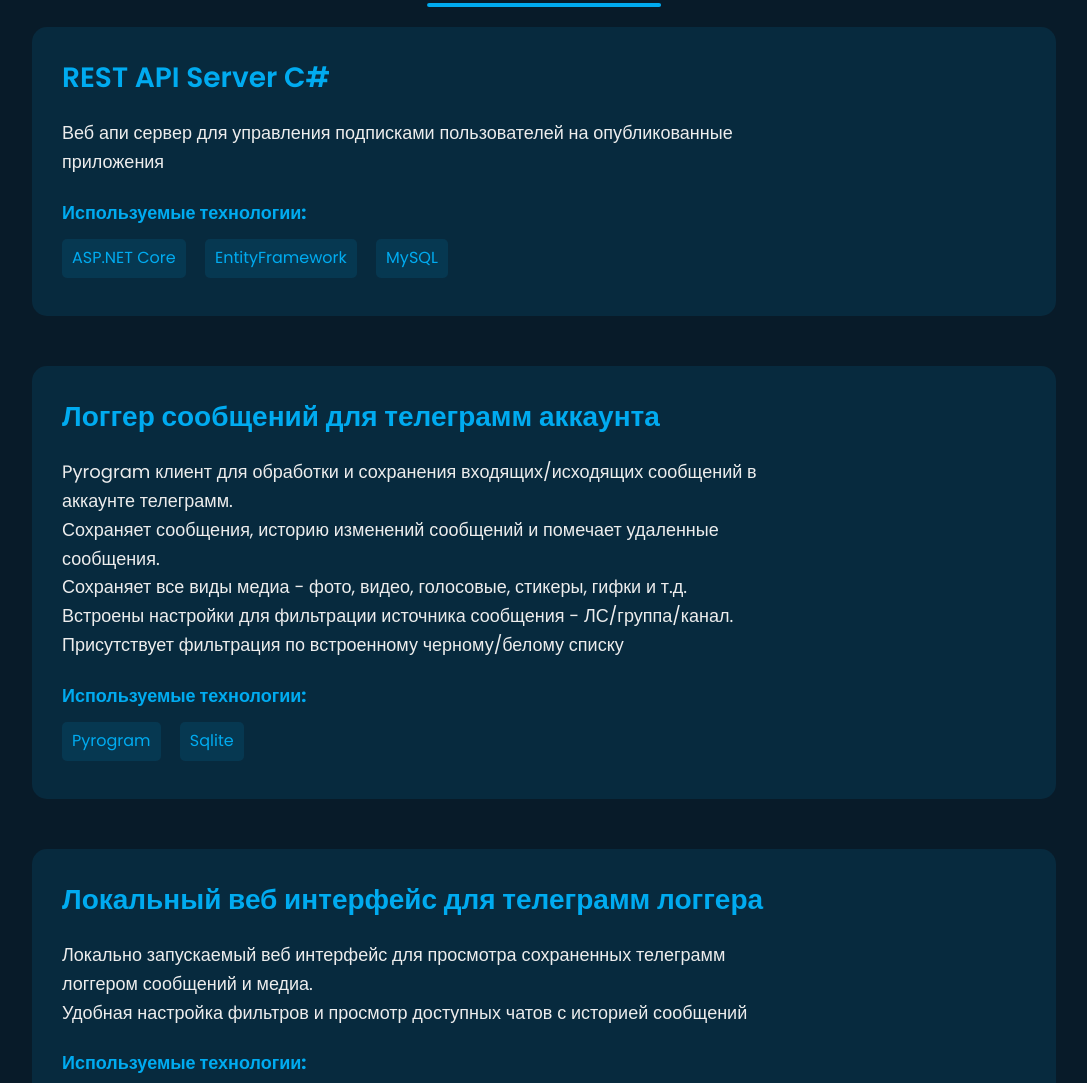
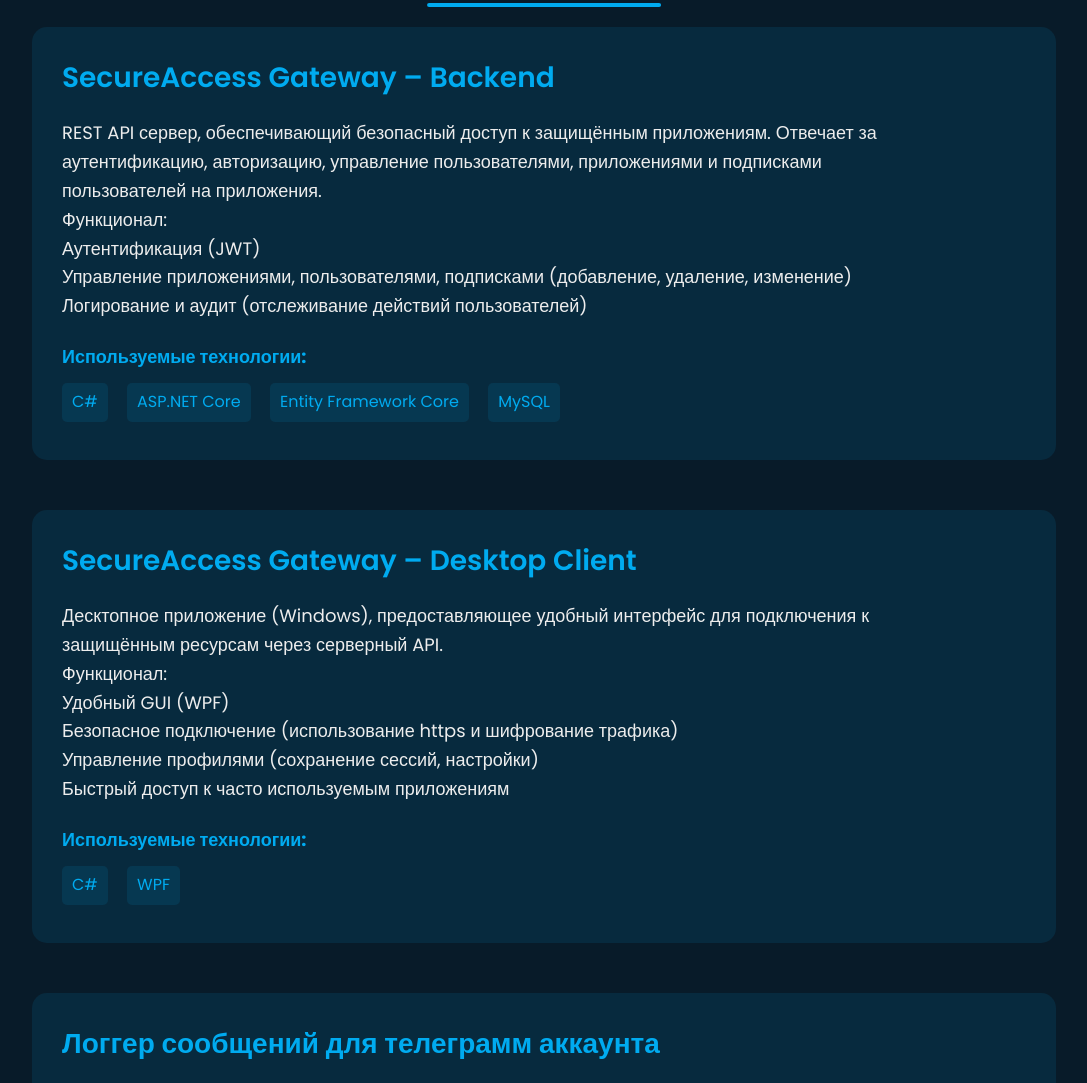
Before and after one commit to EnderEzhik/EnderEzhik.github.io, a plain HTML site: page index.html in a window 1280 px wide. Shown: the part 1300-2383 px from the top of the page, without its empty margins (96-1183 px from the left). Drawn offline with nearby package versions, Linux system fonts and the light colour scheme.

Commit message:
Измененно описание проектов

```diff
--- a/index.html
+++ b/index.html
@@ -104,15 +104,36 @@
             <section class="projects" id="projects">
                 <h2>Мои проекты</h2>
                 <div class="project">
-                    <div class="project-header"><span>REST API Server C#</span></div>
+                    <div class="project-header"><span>SecureAccess Gateway – Backend</span></div>
                     <div class="project-content">
-                        <span>Веб апи сервер для управления подписками пользователей на опубликованные приложения</span>
+                        <span>REST API сервер, обеспечивающий безопасный доступ к защищённым приложениям. Отвечает за аутентификацию, авторизацию, управление пользователями, приложениями и подписками пользователей на приложения. <br>
+                        Функционал: <br>
+                        Аутентификация (JWT) <br>
+                        Управление приложениями, пользователями, подписками (добавление, удаление, изменение) <br>
+                        Логирование и аудит (отслеживание действий пользователей)</span>
                     </div>
                     <div class="project-technical-stack">
                         <b>Используемые технологии:</b>
+                        <span>C#</span>
                         <span>ASP.NET Core</span>
-                        <span>EntityFramework</span>
+                        <span>Entity Framework Core</span>
                         <span>MySQL</span>
+                    </div>
+                </div>
+                <div class="project">
+                    <div class="project-header"><span>SecureAccess Gateway – Desktop Client</span></div>
+                    <div class="project-content">
+                        <span>Десктопное приложение (Windows), предоставляющее удобный интерфейс для подключения к защищённым ресурсам через серверный API. <br>
+                        Функционал: <br>
+                        Удобный GUI (WPF) <br>
+                        Безопасное подключение (использование https и шифрование трафика) <br>
+                        Управление профилями (сохранение сессий, настройки) <br>
+                        Быстрый доступ к часто используемым приложениям</span>
+                    </div>
+                    <div class="project-technical-stack">
+                        <b>Используемые технологии:</b>
+                        <span>C#</span>
+                        <span>WPF</span>
                     </div>
                 </div>
                 <div class="project">
@@ -131,6 +152,7 @@
                     </div>
                     <div class="project-technical-stack">
                         <b>Используемые технологии:</b>
+                        <span>Python</span>
                         <span>Pyrogram</span>
                         <span>Sqlite</span>
                     </div>
@@ -148,6 +170,7 @@
                     </div>
                     <div class="project-technical-stack">
                         <b>Используемые технологии:</b>
+                        <span>Python</span>
                         <span>Flask</span>
                         <span>Sqlite</span>
                     </div>
--- a/styles/main.css
+++ b/styles/main.css
@@ -415,7 +415,7 @@ main {
 }
 
 .project-content {
-    max-width: 75%;
+    max-width: 85%;
     font-size: var(--primary-font-size);
     line-height: 1.6;
     margin-bottom: 20px;
```
